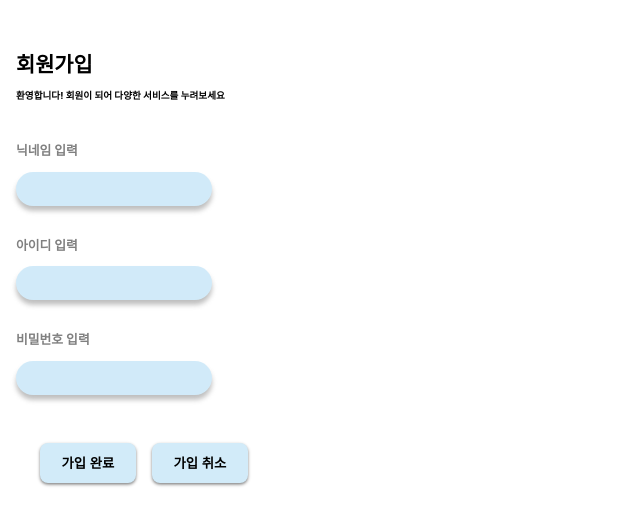
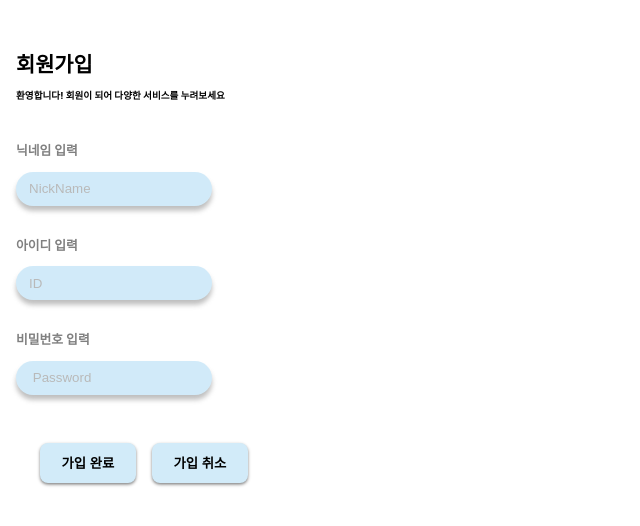
Before and after one commit to returntoOZ/like_lion_summerthon_team1_fe, a React (Create React App) app: page /signup in a window 1280 px wide. Shown: the top 526 px of the page, without its empty margins (0-640 px from the left). Built offline with nearby package versions, Linux system fonts and the light colour scheme.

Commit message:
회원가입페이지수정및완성

```diff
--- a/src/page/SignupPage.jsx
+++ b/src/page/SignupPage.jsx
@@ -170,15 +170,15 @@ const SignupPage = (props) => {
       <InputBox>
         <NicknameBox>
           <NicknameText>닉네임 입력</NicknameText>
-          <NicknameInput></NicknameInput>
+          <NicknameInput placeholder="   NickName"></NicknameInput>
         </NicknameBox>
         <IdBox>
           <IdText>아이디 입력</IdText>
-          <IdInput></IdInput>
+          <IdInput placeholder="   ID"></IdInput>
         </IdBox>
         <PasswordBox>
           <PasswordText>비밀번호 입력</PasswordText>
-          <PasswordInput></PasswordInput>
+          <PasswordInput placeholder="    Password"></PasswordInput>
         </PasswordBox>
       </InputBox>
 
```
